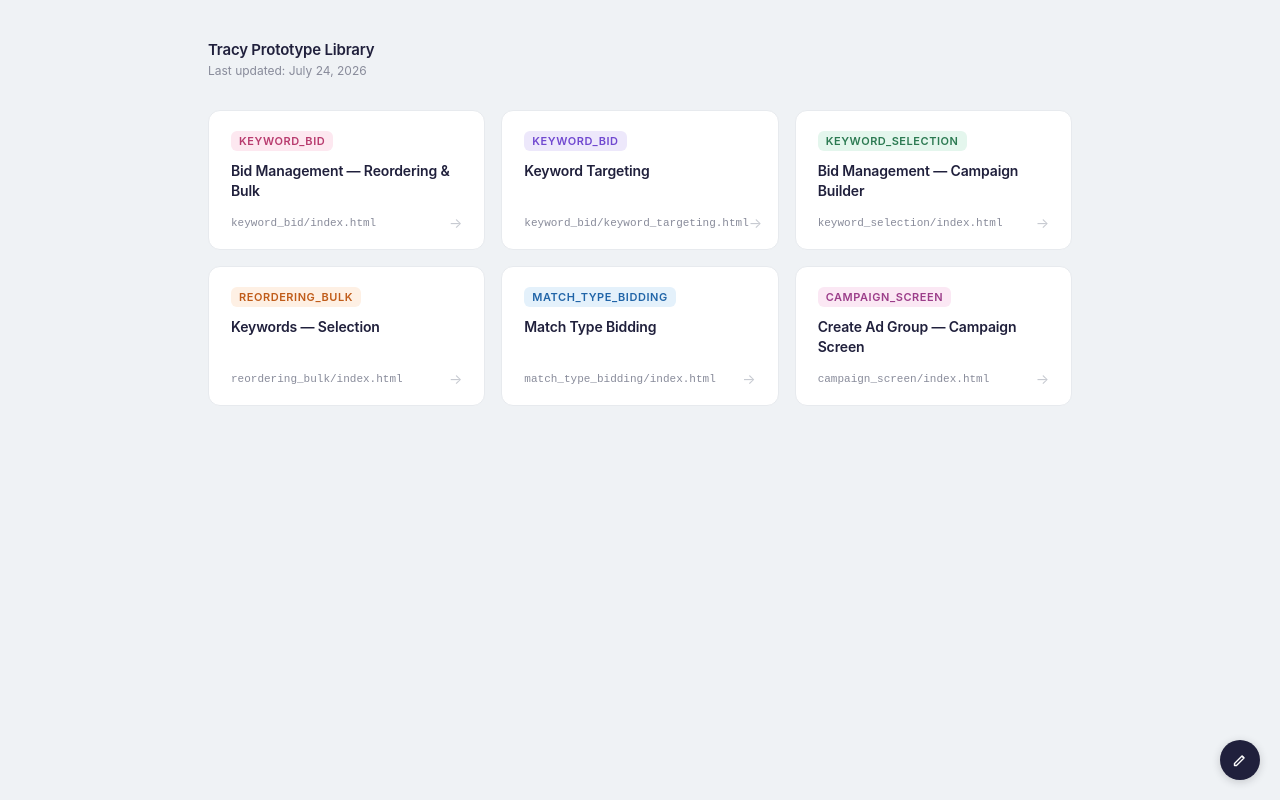
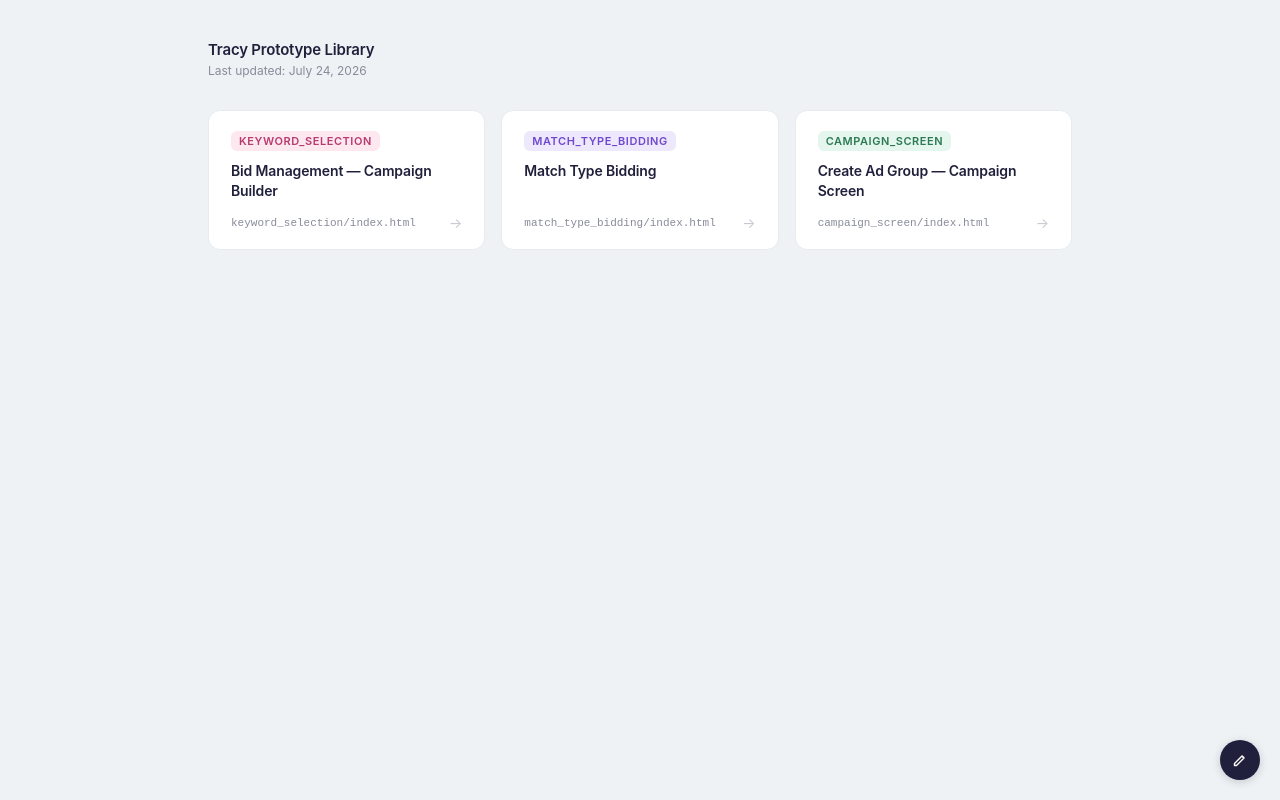
Before and after one commit to tracywei-8451/prototyping, a plain HTML site: page index.html in a window 1280 px wide. Drawn offline with Linux system fonts and the light colour scheme; a web font is replaced by a local one.

Commit message:
hiding failed prototypes because of nate

```diff
--- a/index.html
+++ b/index.html
@@ -139,23 +139,23 @@
     <p class="page-meta">Last updated: July 24, 2026</p>
     <div class="grid">
 
-      <a class="card" href="keyword_bid/index.html">
+      <!-- <a class="card" href="keyword_bid/index.html">
         <span class="card-tag">keyword_bid</span>
         <span class="card-title">Bid Management — Reordering &amp; Bulk</span>
         <div class="card-footer">
           <span class="card-path">keyword_bid/index.html</span>
           <span class="card-arrow">→</span>
         </div>
-      </a>
+      </a> -->
 
-      <a class="card" href="keyword_bid/keyword_targeting.html">
+      <!-- <a class="card" href="keyword_bid/keyword_targeting.html">
         <span class="card-tag">keyword_bid</span>
         <span class="card-title">Keyword Targeting</span>
         <div class="card-footer">
           <span class="card-path">keyword_bid/keyword_targeting.html</span>
           <span class="card-arrow">→</span>
         </div>
-      </a>
+      </a> -->
 
       <a class="card" href="keyword_selection/index.html">
         <span class="card-tag">keyword_selection</span>
@@ -166,14 +166,14 @@
         </div>
       </a>
 
-      <a class="card" href="reordering_bulk/index.html">
+      <!-- <a class="card" href="reordering_bulk/index.html">
         <span class="card-tag">reordering_bulk</span>
         <span class="card-title">Keywords — Selection</span>
         <div class="card-footer">
           <span class="card-path">reordering_bulk/index.html</span>
           <span class="card-arrow">→</span>
         </div>
-      </a>
+      </a> -->
 
       <a class="card" href="match_type_bidding/index.html">
         <span class="card-tag">match_type_bidding</span>
```
